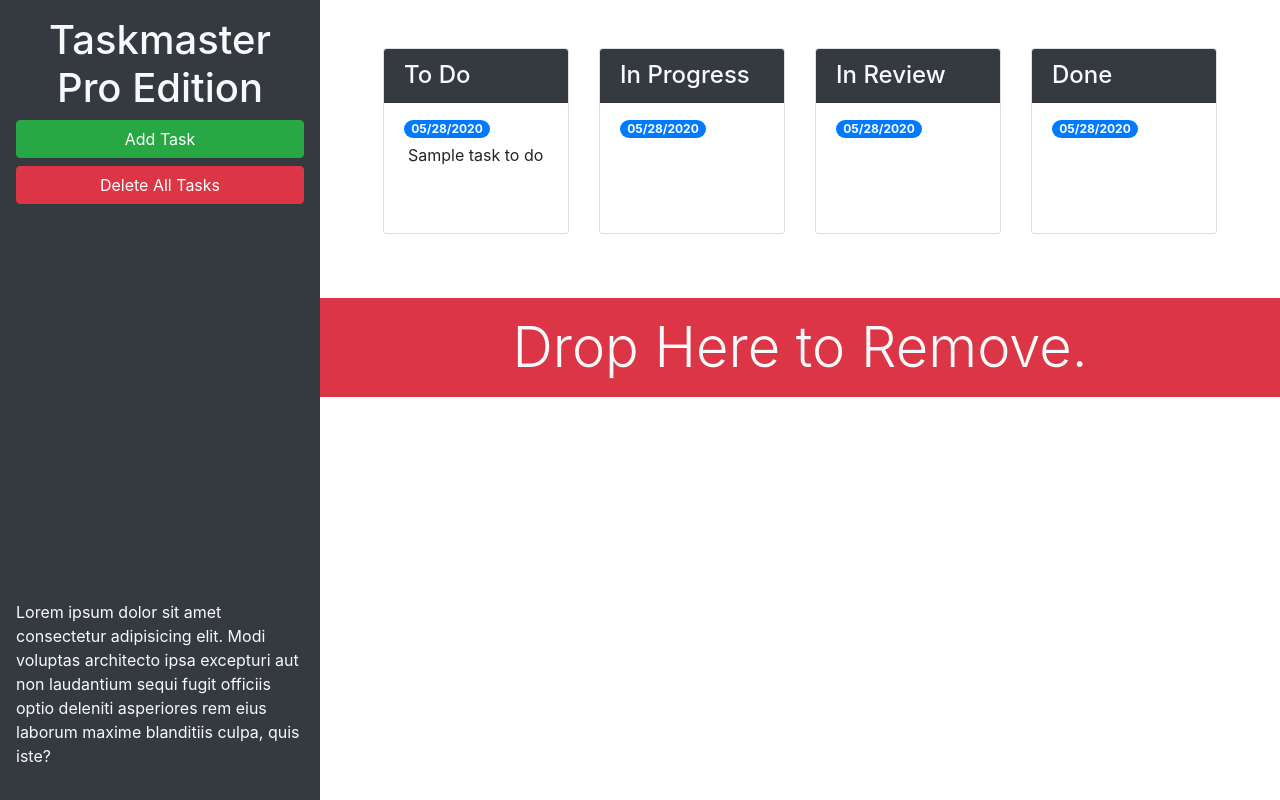
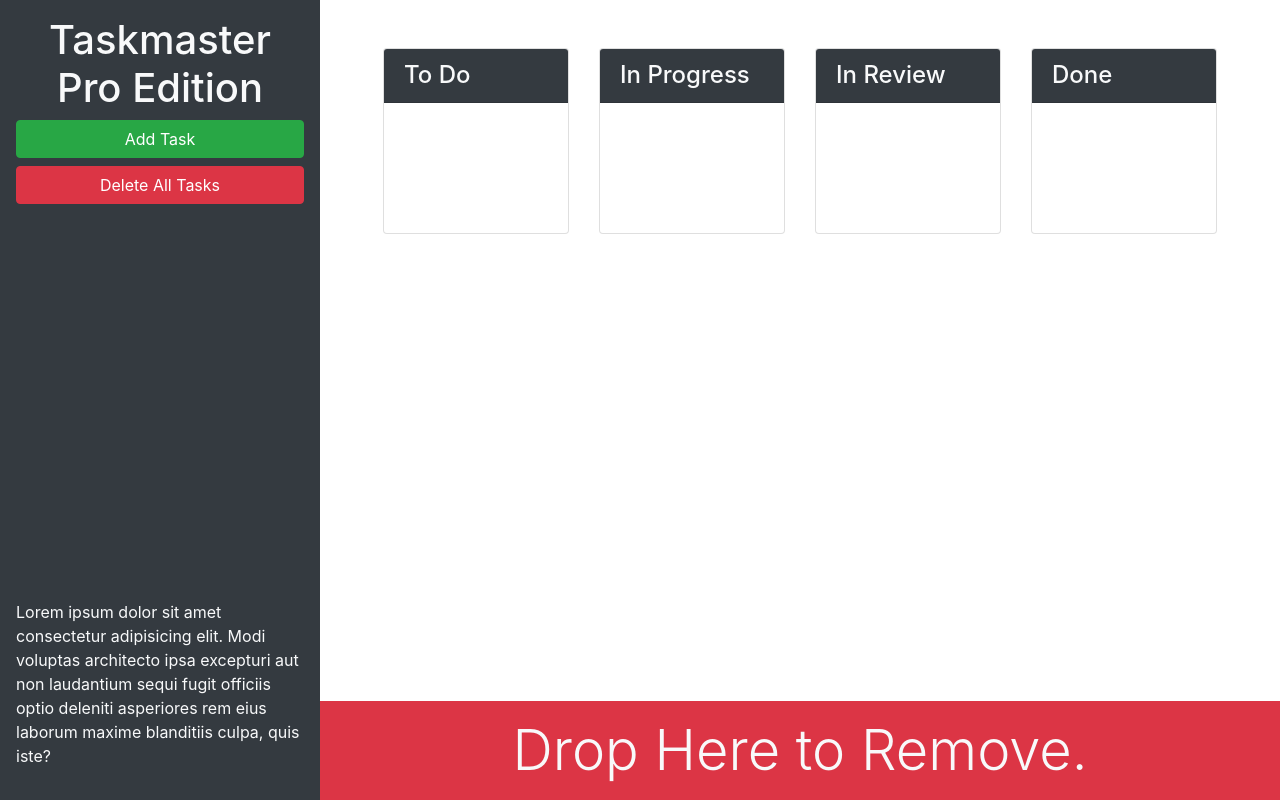
Before and after one commit to Elysiayn/taskmaster-pro, a plain HTML site: page index.html in a window 1280 px wide. Drawn offline with nearby package versions, Linux system fonts and the light colour scheme.

Commit message:
fixed dropzone visual bug

```diff
--- a/index.html
+++ b/index.html
@@ -33,10 +33,12 @@
               To Do
             </h4>
             <ul id="list-toDo" class="list-group list-group-flush">
+            <!-- sample task example start
               <li class="list-group-item">
                 <span class="badge badge-primary badge-pill">05/28/2020</span>
                 <p class="m-1">Sample task to do</p>
               </li>
+              sample task example end-->
             </ul>
           </div>
         </div>
@@ -46,9 +48,6 @@
           <div class="card">
           <h4 class="card-header bg-dark text-light">In Progress</h4>
           <ul id="list-inProgress" class="list-group list-group-flush">
-            <li class="list-group-item">
-              <span class="badge badge-primary badge-pill">05/28/2020</span>
-            </li>
           </ul>
           </div>
         </div>
@@ -58,9 +57,6 @@
           <div class="card">
           <h4 class="card-header bg-dark text-light">In Review</h4>
           <ul id="list-inReview" class="list-group list-group-flush">
-            <li class="list-group-item">
-              <span class="badge badge-primary badge-pill">05/28/2020</span>
-            </li>
           </ul>
           </div>
         </div>
@@ -70,16 +66,18 @@
           <div class="card">
           <h4 class="card-header bg-dark text-light">Done</h4>
           <ul id="list-done" class="list-group list-group-flush">
-            <li class="list-group-item">
+           <!--
+             <li class="list-group-item">
               <span class="badge badge-primary badge-pill">05/28/2020</span>
             </li>
+          -->
           </ul>
           </div>
         </div>
         <!-- done end -->
       </div>
       <!-- trash drop zone-->
-      <div id="trash">
+      <div id="trash" class="mt-auto">
         <div class="mt-auto w-100 bg-danger p-3 text-center text-light display-4">
           Drop Here to Remove.
         </div>
```
